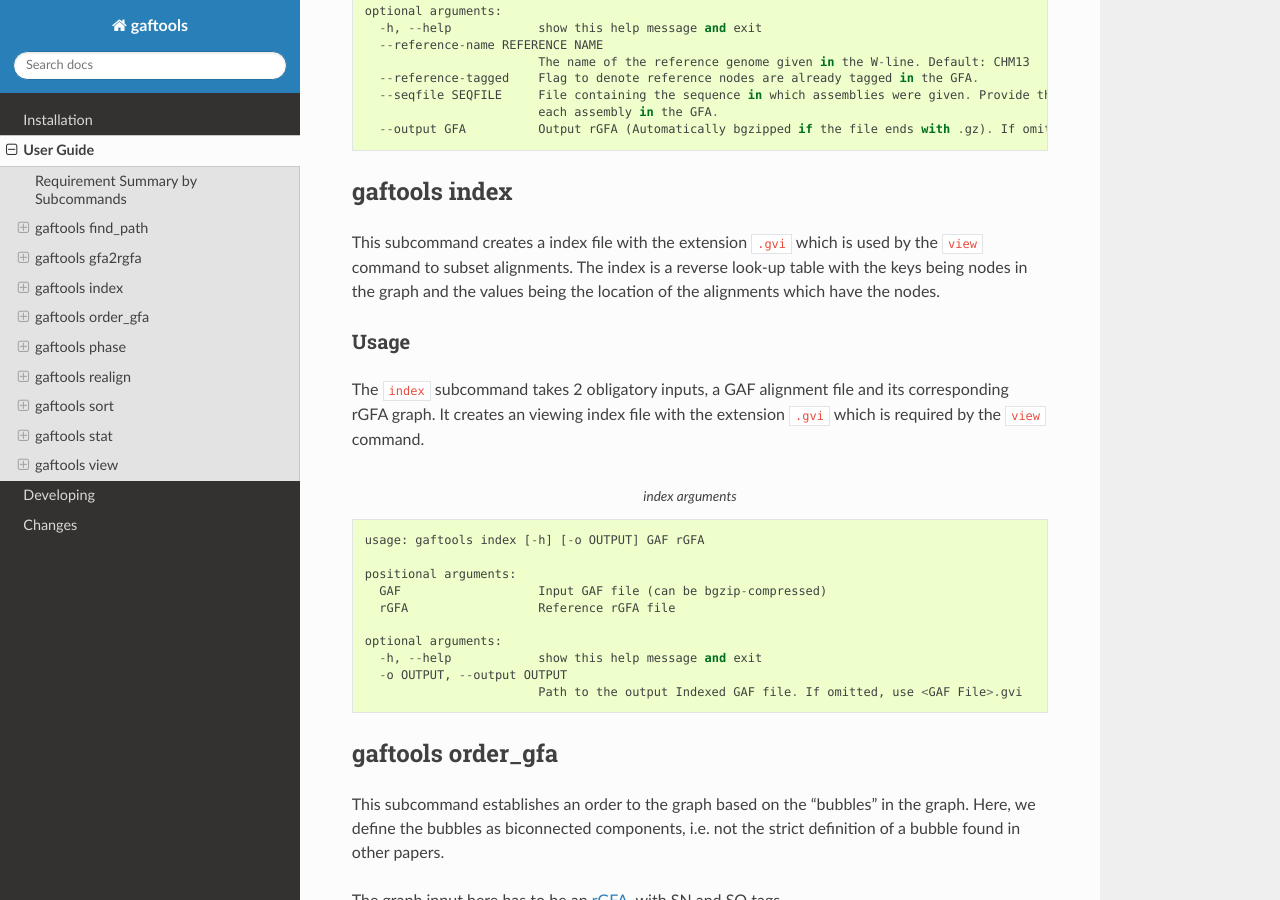
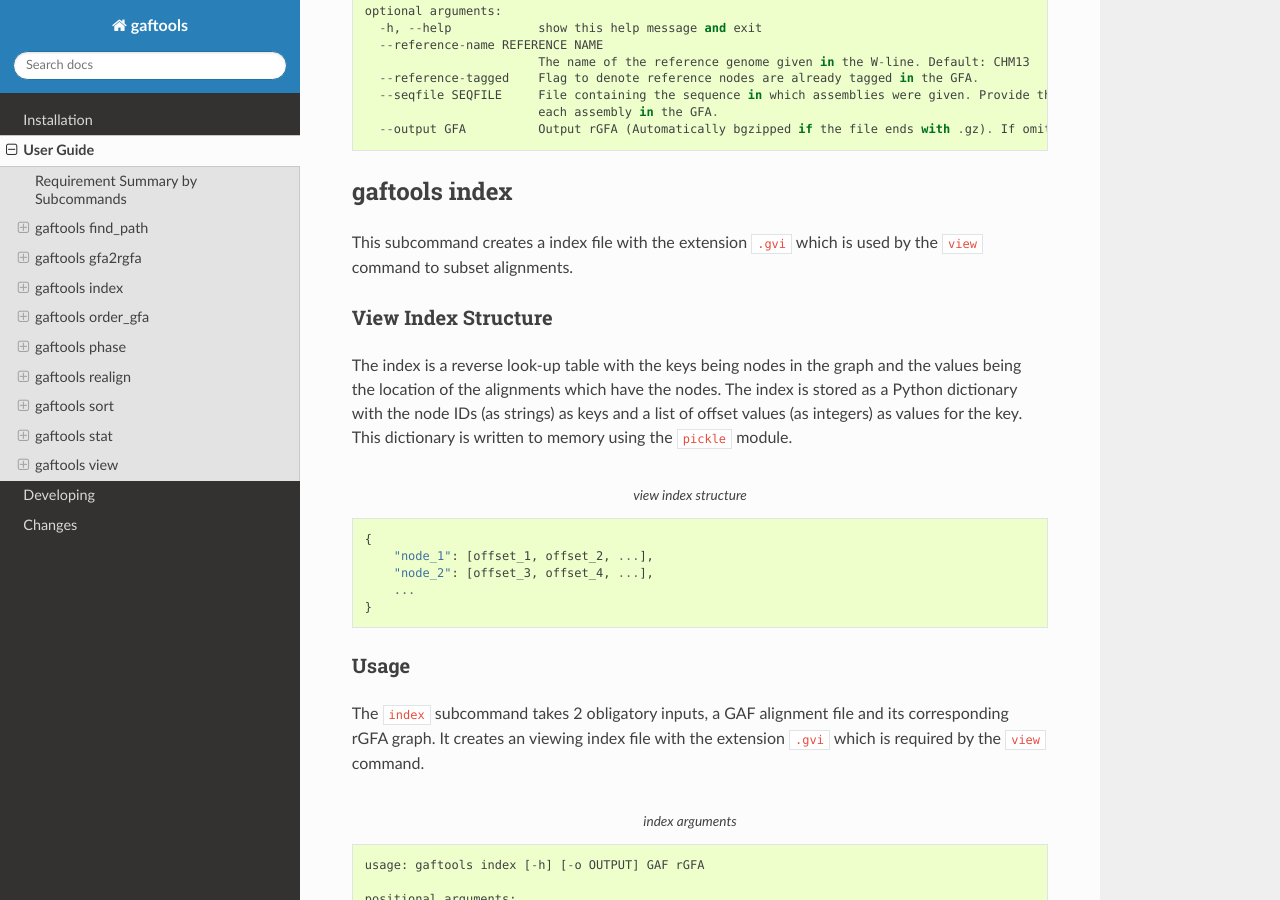
Before and after one commit to marschall-lab/gaftools, a Sphinx documentation site: the page built from docs/guide.rst, in a window 1280 px wide and 900 px high, scrolled down 2912 px. Built offline with Sphinx 7.4.7 and the Read the Docs theme 3.1.0, drawn with Linux system fonts in a browser that asks for light colours; the version number could not be read and is left out; some of the changed text lies outside the part shown.

Commit message:
updating documentation with sections on view and sort index structure.

```diff
--- a/docs/guide.rst
+++ b/docs/guide.rst
@@ -159,7 +159,22 @@ gaftools index
 ==============
 
 This subcommand creates a index file with the extension :code:`.gvi` which is used by the :code:`view` command to subset alignments.
+
+View Index Structure
+--------------------
+
 The index is a reverse look-up table with the keys being nodes in the graph and the values being the location of the alignments which have the nodes.
+The index is stored as a Python dictionary with the node IDs (as strings) as keys and a list of offset values (as integers) as values for the key.
+This dictionary is written to memory using the :code:`pickle` module.
+
+.. code-block::
+  :caption: view index structure
+
+  {
+      "node_1": [offset_1, offset_2, ...],
+      "node_2": [offset_3, offset_4, ...],
+      ...
+  }
 
 Usage
 -----
@@ -323,7 +338,24 @@ gaftools sort
 
 This subcommand sorts the alignments in the GAF file using the BO and NO tags generated by :code:`gaftools order_gfa`. Hence this
 subcommand requires initial processing of the rGFA with :code:`order_gfa`.
+Along with a sorted GAF file, the command also creates a sorting index based on the command flags.
 
+Sort Index Structure
+--------------------
+
+The current index is just pointers to the start and end position of alignments to chromosomes in the sorted GAF file.
+
+The index is stored as a Python dictionary with the chromosome names (as strings) as keys and the start offset and end offset of the alignments in the GAF file as values.
+This dictionary is written to memory using the :code:`pickle` module.
+
+.. code-block::
+  :caption: sort index structure
+
+  {
+      "chr1": [start_offset_1, end_offset_1],
+      "chr2": [start_offset_2, end_offset_2],
+      ...
+  }
 
 Usage
 -----
```
